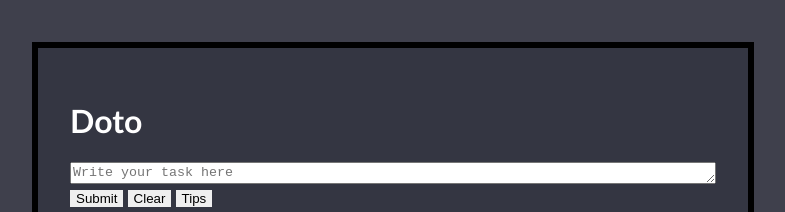
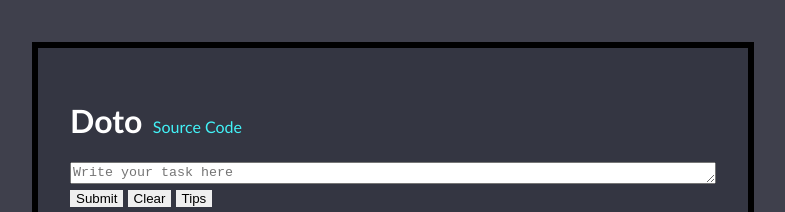
Before and after one commit to AvoraDev/doto, a plain HTML site: page index.html in a window 1280 px wide. Shown: the top 212 px of the page, without its empty margins (247-1032 px from the left). Drawn offline with Linux system fonts and the light colour scheme.

Commit message:
Update index.html
Fixed up the title and added a link to the source code

```diff
--- a/index.html
+++ b/index.html
@@ -16,6 +16,15 @@
     }
     a {
       color: rgb(66, 242, 247);
+    }
+    #title a {
+      text-decoration: none;
+      transition: color 0.5s;
+      margin-left: 0.4rem;
+    }
+    #title a:hover {
+      color: red;
+
     }
     #task-manager-holder {
       margin: 4rem;
@@ -84,7 +93,11 @@
 <body onload="init('_taskInput', '_taskOutput', 'task-item')">
   <div class="fullscreen-div">
     <div id="task-manager-holder">
-      <h1>Doto</h1>
+      <div id="title">
+        <h1 style="display: inline-block">Doto</h1>
+        <a href="https://github.com/AvoraDev/doto" target="_blank">Source Code</a>
+      </div>
+
       <textarea id="_taskInput" oninput="autoResize('_taskInput')"
         placeholder="Write your task here"></textarea>
       <br>
@@ -106,7 +119,7 @@
         Use <span>!( <em>link</em>, <em>text(optional)</em></span> ) <br>
         Example: !(avoradev.github.io/doto, Welcome to Doto!) ->
         <a href="https://avoradev.github.io/doto" target="_blank">Welcome to Doto!</a>
-        <br>
+        <br> <br>
         <button onclick="toggleMenu('tips-menu-container')">Back</button>
       </p>
     </div>
```
